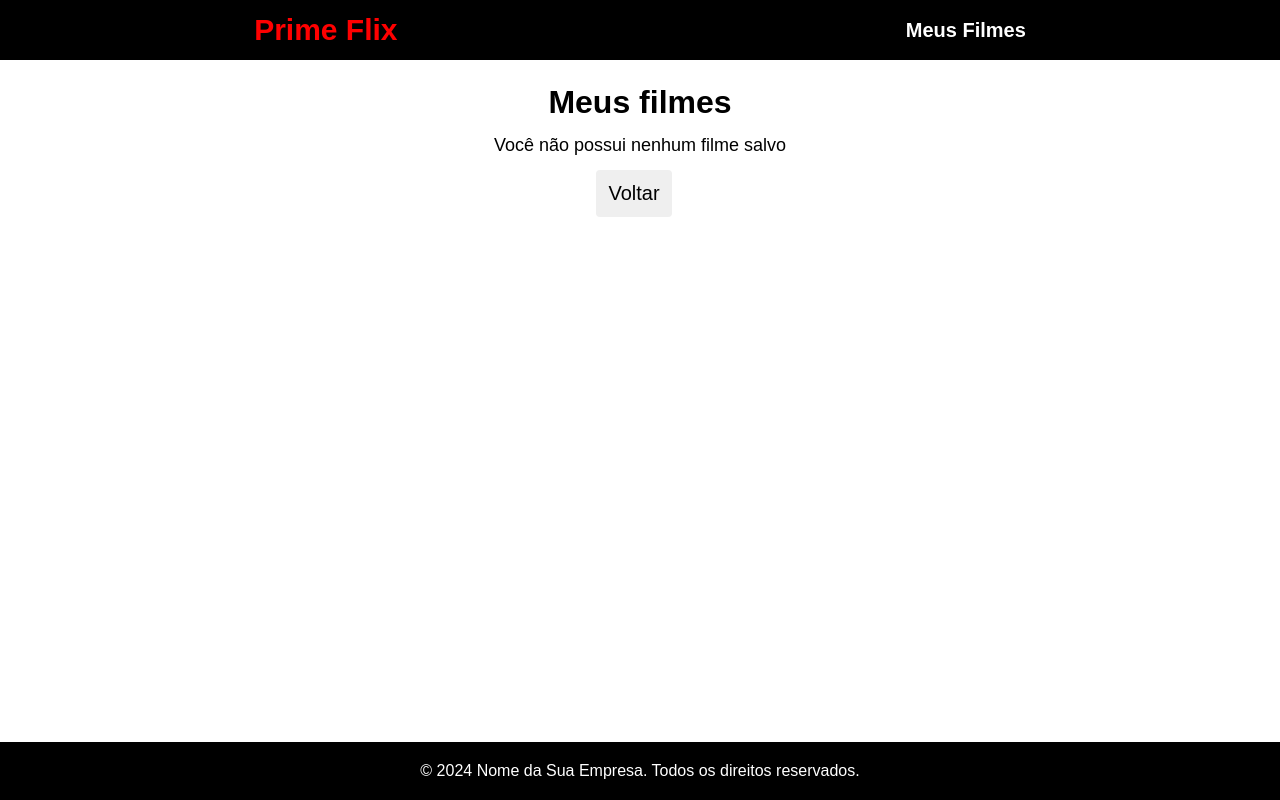
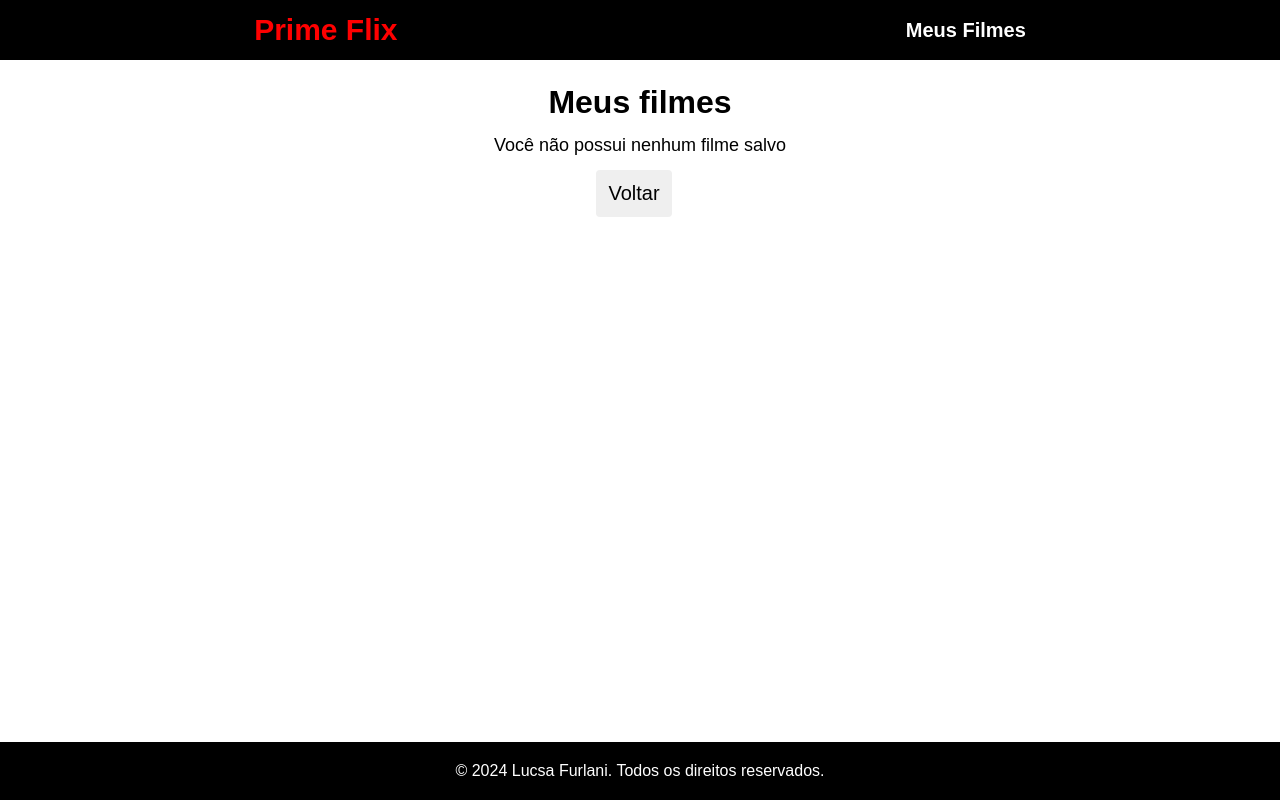
Before and after one commit to furlanilucas/primeflix, a React (Create React App) app: page /favoritos in a window 1280 px wide. Built offline with nearby package versions, Linux system fonts and the light colour scheme.

Commit message:
Adicionado footer e ajustado css

```diff
--- a/src/components/Footer/index.js
+++ b/src/components/Footer/index.js
@@ -6,7 +6,7 @@ function Footer() {
   const currentYear = new Date().getFullYear();
   return (
     <footer className="footer">
-      <p>&copy; {currentYear} Nome da Sua Empresa. Todos os direitos reservados.</p>
+      <p>&copy; {currentYear} Lucsa Furlani. Todos os direitos reservados.</p>
     </footer>
   );
 }
```
